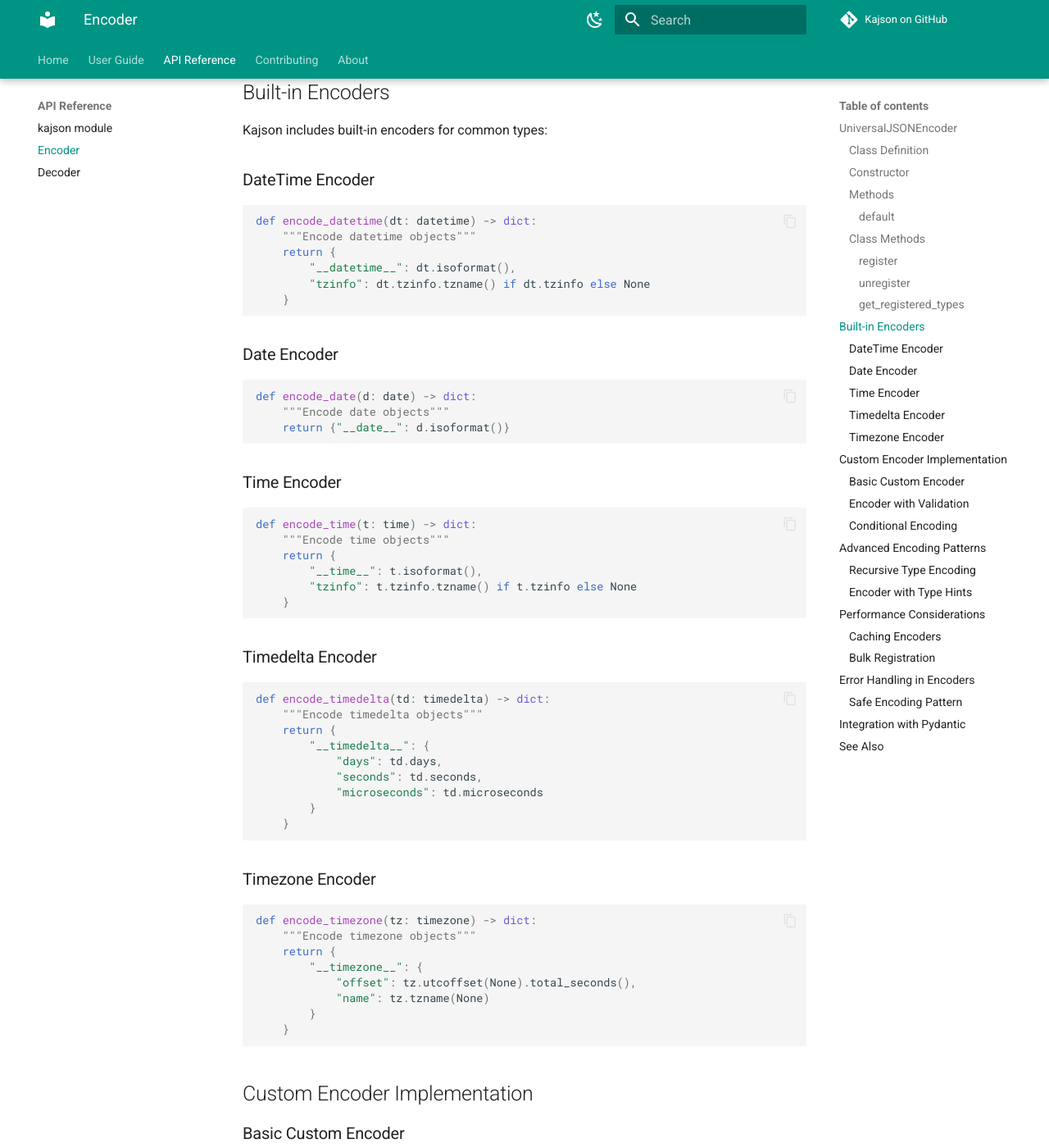
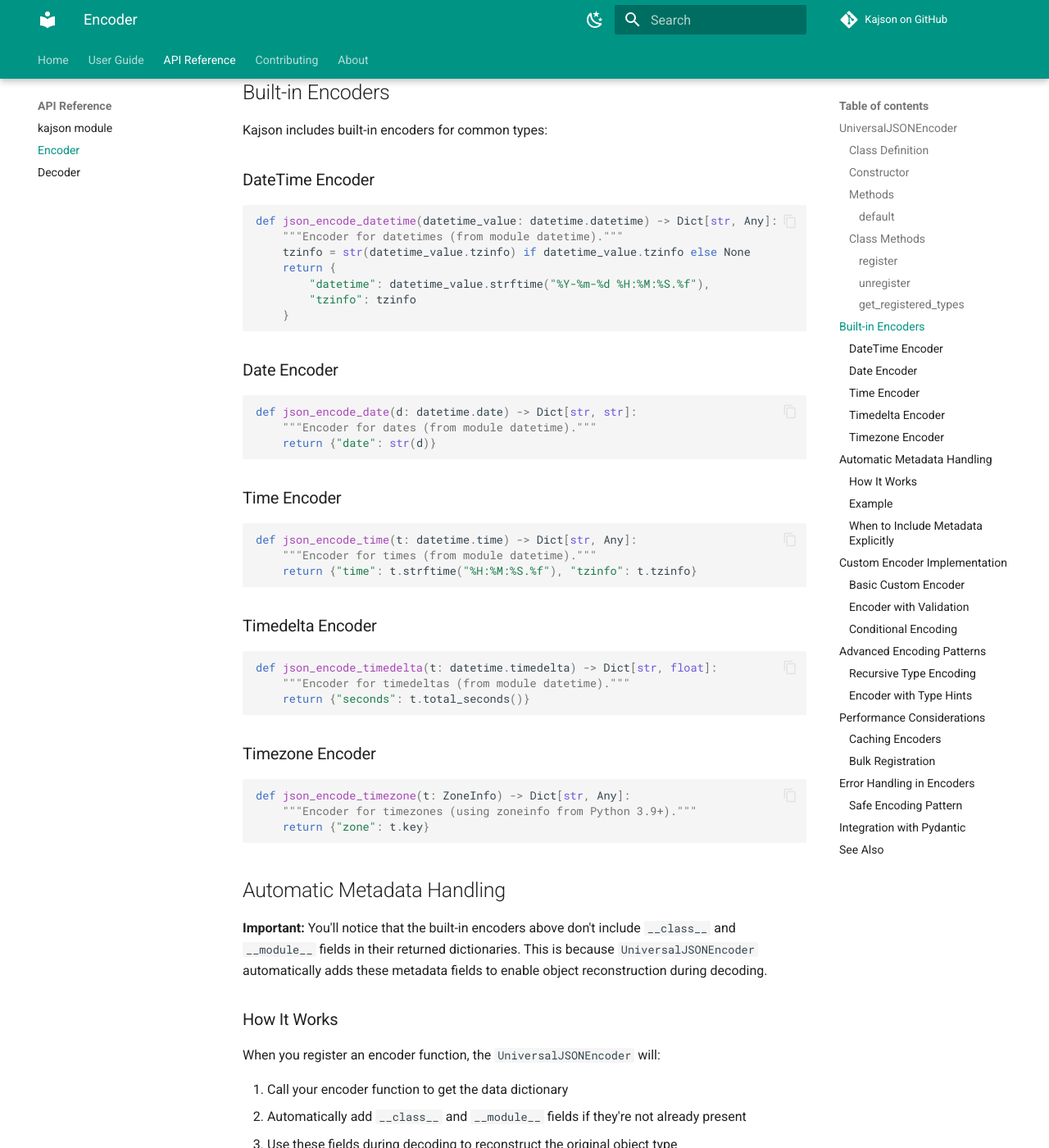
Before and after one commit to Pipelex/kajson, an MkDocs documentation site: the page built from docs/pages/api/encoder.md, in a window 1280 px wide and 1400 px high, scrolled down 2343 px. Shown: the whole window at 82% size. Built offline with MkDocs 1.6.1 and Material for MkDocs 9.7.7, drawn with Linux system fonts in a browser that asks for light colours; comment, search, counter and statistics services are not loaded; some of the changed text lies outside the part shown.

Commit message:
Improve docs and examples

````diff
--- a/docs/pages/api/encoder.md
+++ b/docs/pages/api/encoder.md
@@ -120,57 +120,89 @@
 ### DateTime Encoder
 
 ```python
-def encode_datetime(dt: datetime) -> dict:
-    """Encode datetime objects"""
+def json_encode_datetime(datetime_value: datetime.datetime) -> Dict[str, Any]:
+    """Encoder for datetimes (from module datetime)."""
+    tzinfo = str(datetime_value.tzinfo) if datetime_value.tzinfo else None
     return {
-        "__datetime__": dt.isoformat(),
-        "tzinfo": dt.tzinfo.tzname() if dt.tzinfo else None
+        "datetime": datetime_value.strftime("%Y-%m-%d %H:%M:%S.%f"),
+        "tzinfo": tzinfo
     }
 ```
 
 ### Date Encoder
 
 ```python
-def encode_date(d: date) -> dict:
-    """Encode date objects"""
-    return {"__date__": d.isoformat()}
+def json_encode_date(d: datetime.date) -> Dict[str, str]:
+    """Encoder for dates (from module datetime)."""
+    return {"date": str(d)}
 ```
 
 ### Time Encoder
 
 ```python
-def encode_time(t: time) -> dict:
-    """Encode time objects"""
-    return {
-        "__time__": t.isoformat(),
-        "tzinfo": t.tzinfo.tzname() if t.tzinfo else None
-    }
+def json_encode_time(t: datetime.time) -> Dict[str, Any]:
+    """Encoder for times (from module datetime)."""
+    return {"time": t.strftime("%H:%M:%S.%f"), "tzinfo": t.tzinfo}
 ```
 
 ### Timedelta Encoder
 
 ```python
-def encode_timedelta(td: timedelta) -> dict:
-    """Encode timedelta objects"""
-    return {
-        "__timedelta__": {
-            "days": td.days,
-            "seconds": td.seconds,
-            "microseconds": td.microseconds
-        }
-    }
+def json_encode_timedelta(t: datetime.timedelta) -> Dict[str, float]:
+    """Encoder for timedeltas (from module datetime)."""
+    return {"seconds": t.total_seconds()}
 ```
 
 ### Timezone Encoder
 
 ```python
-def encode_timezone(tz: timezone) -> dict:
-    """Encode timezone objects"""
+def json_encode_timezone(t: ZoneInfo) -> Dict[str, Any]:
+    """Encoder for timezones (using zoneinfo from Python 3.9+)."""
+    return {"zone": t.key}
+```
+
+## Automatic Metadata Handling
+
+**Important:** You'll notice that the built-in encoders above don't include `__class__` and `__module__` fields in their returned dictionaries. This is because `UniversalJSONEncoder` automatically adds these metadata fields to enable object reconstruction during decoding.
+
+### How It Works
+
+When you register an encoder function, the `UniversalJSONEncoder` will:
+
+1. Call your encoder function to get the data dictionary
+2. Automatically add `__class__` and `__module__` fields if they're not already present
+3. Use these fields during decoding to reconstruct the original object type
+
+### Example
+
+```python
+# Your encoder function
+def encode_point(point: Point) -> Dict[str, Any]:
+    return {"x": point.x, "y": point.y}  # No __class__ or __module__ needed
+
+# What gets serialized automatically:
+# {
+#     "x": 3.14,
+#     "y": 2.71,
+#     "__class__": "Point",      # Added automatically
+#     "__module__": "__main__"   # Added automatically
+# }
+```
+
+### When to Include Metadata Explicitly
+
+You should only include `__class__` and `__module__` explicitly when you want to override the automatic detection, such as:
+
+- Using one encoder for multiple related types
+- Encoding with a different class name than the actual type
+- Creating cross-compatible encodings between different class hierarchies
+
+```python
+def encode_shape(shape: Union[Circle, Rectangle]) -> Dict[str, Any]:
     return {
-        "__timezone__": {
-            "offset": tz.utcoffset(None).total_seconds(),
-            "name": tz.tzname(None)
-        }
+        "area": shape.area(),
+        "__class__": "Shape",  # Override: use base class name
+        "__module__": "geometry"
     }
 ```
 
````
Also changed, not shown: docs/pages/api/decoder.md (+28 -34 lines), 7 other files.
